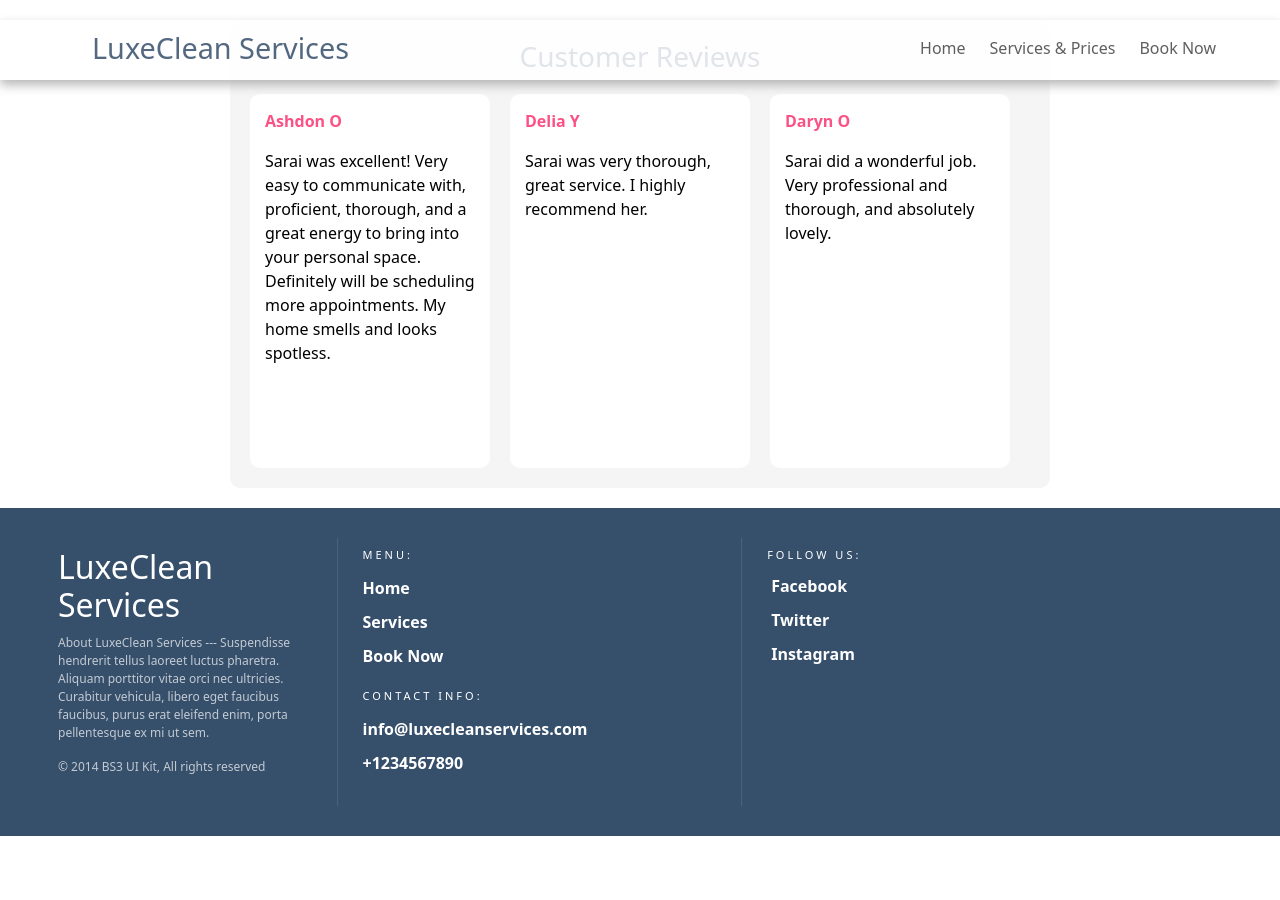
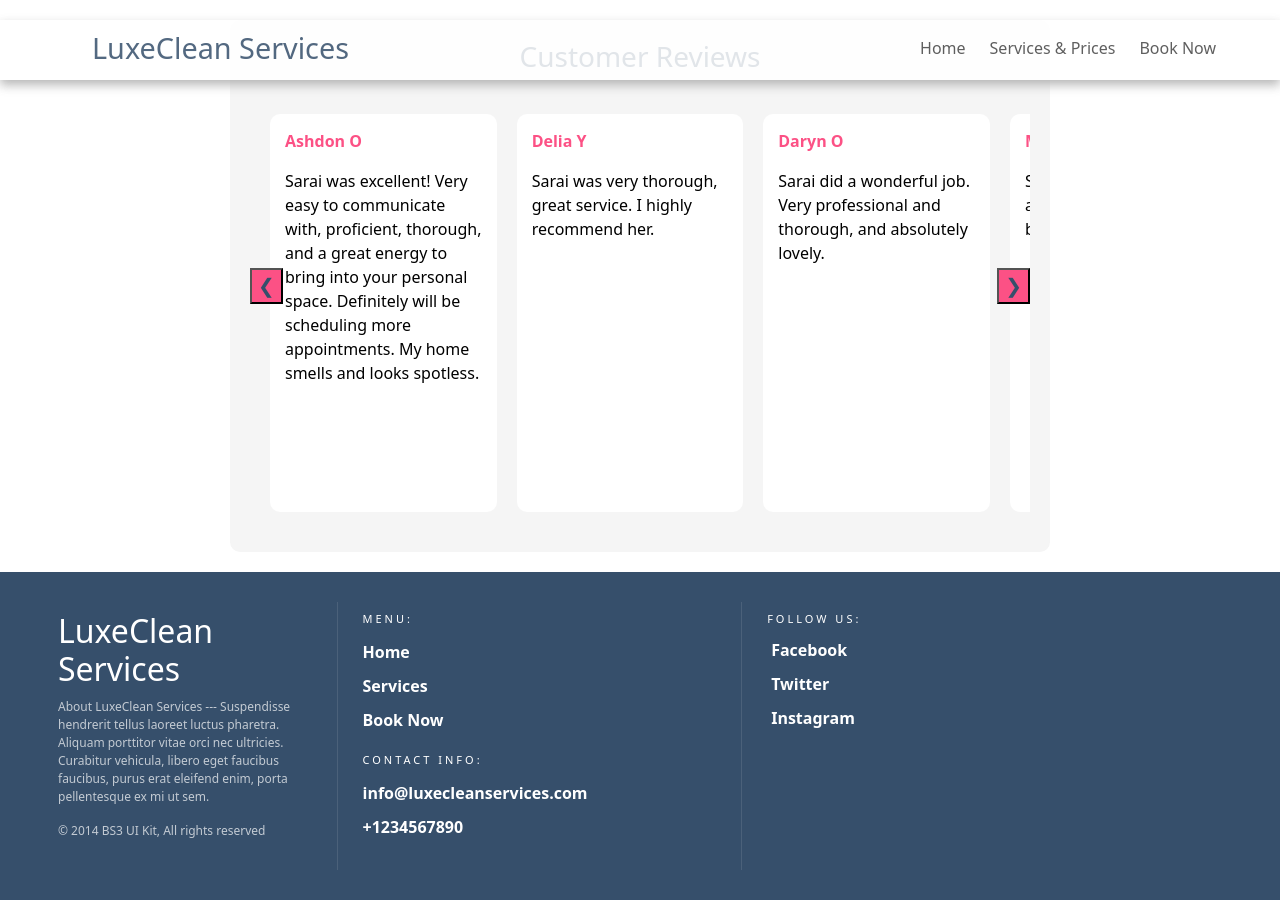
Before and after one commit to NGO-Website/luxclean, an Angular app: page /reviews in a window 1280 px wide. Before the commit the page ends 836 px from the top, so only its background shows below. Built offline with nearby package versions, Linux system fonts and the light colour scheme.

Commit message:
update reviews

```diff
--- a/src/app/components/reviews/reviews.component.html
+++ b/src/app/components/reviews/reviews.component.html
@@ -1,11 +1,13 @@
 <div class="container">
   <div class="customer-reviews">
     <h3 class="heading">Customer Reviews</h3>
-    <div class="carousel">
-        <div *ngFor="let review of reviews" class="review">
-            <p class="customer-name">{{ review.customerName }}</p>
-            <p class="customer-feedback">{{ review.feedback }}</p>
-        </div>
+    <div class="carousel" id="carousel">
+      <div *ngFor="let review of reviews" class="review" id="review">
+        <p class="customer-name">{{ review.customerName }}</p>
+        <p class="customer-feedback">{{ review.feedback }}</p>
+      </div>
     </div>
+    <button class="prev-btn" (click)="scrollLeft()">&#10094;</button>
+    <button class="next-btn" (click)="scrollRight()">&#10095;</button>
   </div>
 </div>
--- a/src/app/components/reviews/reviews.component.scss
+++ b/src/app/components/reviews/reviews.component.scss
@@ -8,7 +8,7 @@
   background-color: #f5f5f5;
   border-radius: 10px;
   padding: 20px;
-  overflow: hidden;
+  position: relative; /* Position for arrow buttons */
 }
 
 .heading {
@@ -18,10 +18,10 @@
 
 .carousel {
   margin-top: 20px;
+  padding: 20px;
   display: flex;
-  overflow-x: auto;
-  scroll-snap-type: x mandatory;
   gap: 20px; /* Space between reviews */
+  overflow: hidden; /* Hide the overflow */
 }
 
 .review {
@@ -29,7 +29,6 @@
   background-color: #fff;
   border-radius: 10px;
   padding: 15px;
-  scroll-snap-align: start;
   transition: transform 0.5s ease;
 }
 
@@ -42,22 +41,22 @@
   color: #000;
 }
 
-.carousel:not(:hover) .review:hover {
-  transform: translateX(-100%);
+.prev-btn,
+.next-btn {
+  position: absolute;
+  top: 50%;
+  transform: translateY(-50%);
+  background-color: #fc5185;
+  color: #364f6b;
+  font-size: 20px;
+  cursor: pointer;
+  z-index: 1; /* Ensure buttons appear above reviews */
 }
 
-.carousel:hover .review {
-  transform: translateX(33.33%);
+.prev-btn {
+  left: 20px; /* Adjust position */
 }
 
-/* For smooth transition */
-.carousel {
-  scroll-behavior: smooth;
+.next-btn {
+  right: 20px; /* Adjust position */
 }
-
-/* Media query to adjust review height for smaller screens */
-@media screen and (max-width: 768px) {
-  .review {
-    flex: 0 0 calc(50% - 20px);
-  }
-}
--- a/src/app/components/reviews/reviews.component.ts
+++ b/src/app/components/reviews/reviews.component.ts
@@ -86,7 +86,17 @@ export class ReviewsComponent implements OnInit {
 
   ngOnInit(): void {}
 
-  getStars(rating: number): number[] {
-    return Array(Math.round(rating)).fill(0);
+  scrollLeft(): void {
+    const carousel = document.getElementById('carousel');
+    if (carousel) {
+      carousel.scrollLeft -= carousel.offsetWidth; // Scroll one review to the left
+    }
+  }
+
+  scrollRight(): void {
+    const carousel = document.getElementById('carousel');
+    if (carousel) {
+      carousel.scrollLeft += carousel.offsetWidth; // Scroll one review to the right
+    }
   }
 }
```
